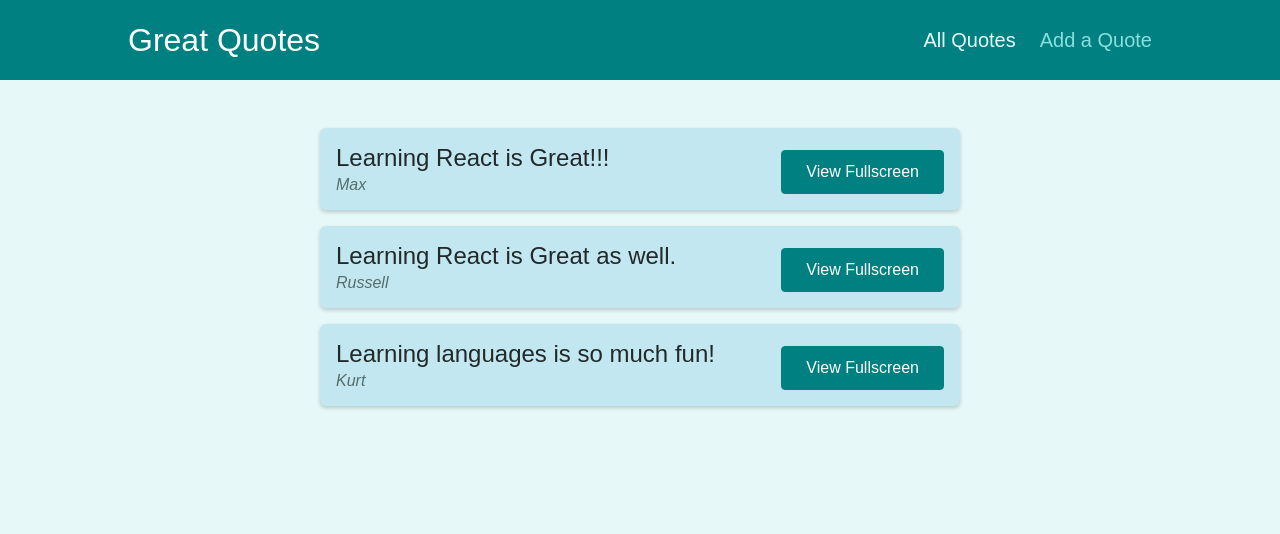
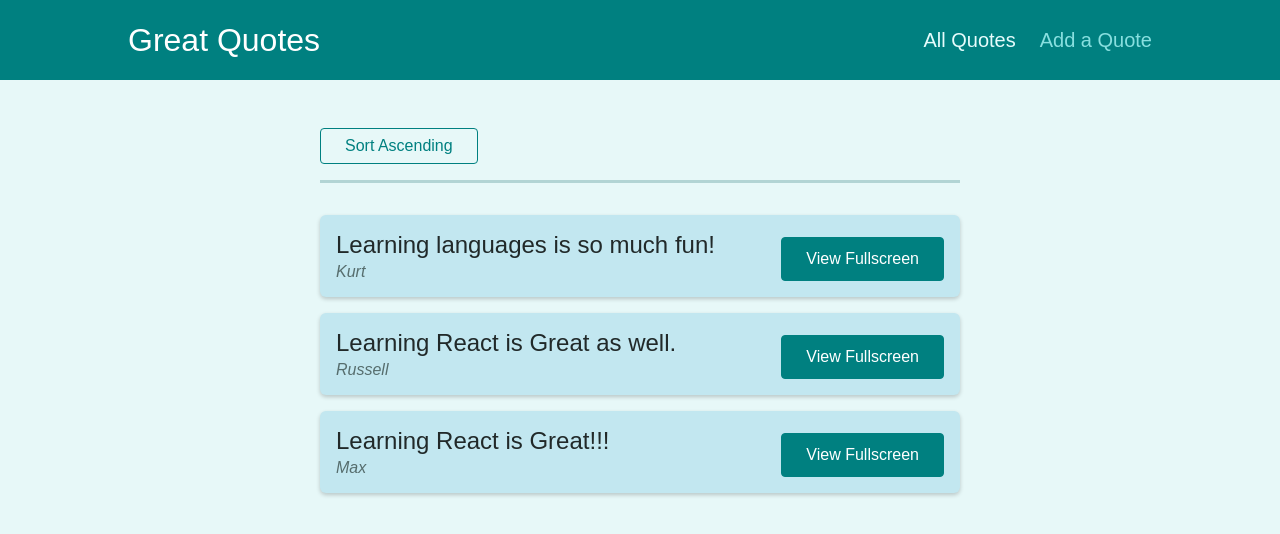
Before and after one commit to Russelllin7789/react-router, a React (Create React App) app: page /quotes in a window 1280 px wide. Shown: the top 534 px of the page. Built offline with nearby package versions, Linux system fonts and the light colour scheme.

Commit message:
Add dynamic sorting according to the queryParams within routes

```diff
--- a/src/components/quotes/QuoteList.js
+++ b/src/components/quotes/QuoteList.js
@@ -1,13 +1,53 @@
-import { Fragment } from 'react';
+import { Fragment } from "react";
+import { useHistory, useLocation } from "react-router-dom";
 
-import QuoteItem from './QuoteItem';
-import classes from './QuoteList.module.css';
+import QuoteItem from "./QuoteItem";
+import classes from "./QuoteList.module.css";
 
 const QuoteList = (props) => {
+  const history = useHistory();
+  const location = useLocation();
+
+  const sortQuotes = (quotes, ascending) => {
+    return quotes.sort((quoteA, quoteB) => {
+      if (ascending) {
+        return quoteA.id > quoteB.id ? 1 : -1;
+      } else {
+        return quoteA.id < quoteB.id ? 1 : -1;
+      }
+    });
+    // if (ascending) {
+    //   return quotes.sort((a, b) => {
+    //     console.log(a, b);
+    //     return a.id - b.id;
+    //   });
+    // } else {
+    //   return quotes.sort((a, b) => {
+    //     return b.id - a.id;
+    //   });
+    // }
+  };
+
+  // URLSearchParams is native JS method
+  const queryParams = new URLSearchParams(location.search);
+
+  const isSortingAscending = queryParams.get("sort") === "asc";
+
+  const sortedQuotes = sortQuotes(props.quotes, isSortingAscending);
+
+  const sortingHandler = () => {
+    history.push("/quotes?sort=" + (isSortingAscending ? "desc" : "asc"));
+  };
+
   return (
     <Fragment>
+      <div className={classes.sorting}>
+        <button onClick={sortingHandler}>
+          Sort {isSortingAscending ? "Descending" : "Ascending"}
+        </button>
+      </div>
       <ul className={classes.list}>
-        {props.quotes.map((quote) => (
+        {sortedQuotes.map((quote) => (
           <QuoteItem
             key={quote.id}
             id={quote.id}
```
Also changed, not shown: 1 other file (tests, documents, lock files or other folders).
